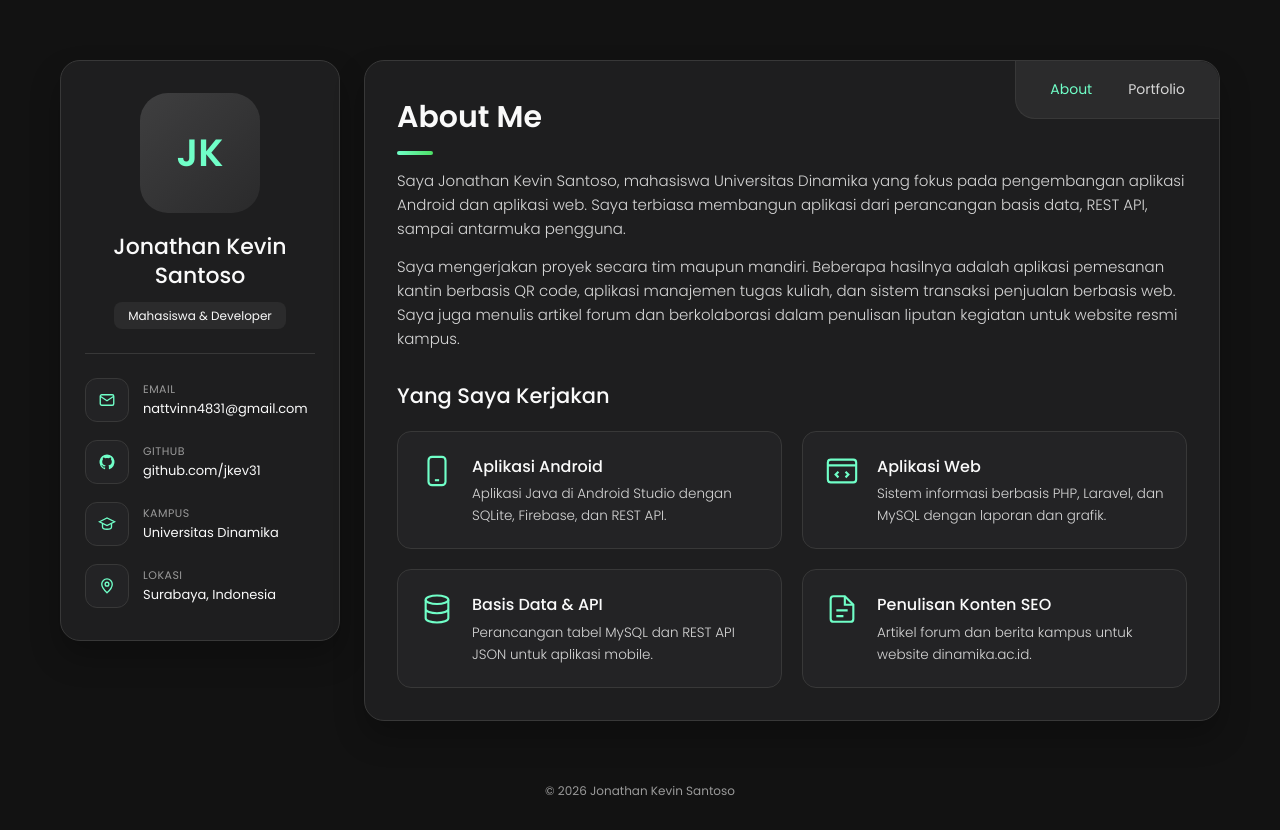
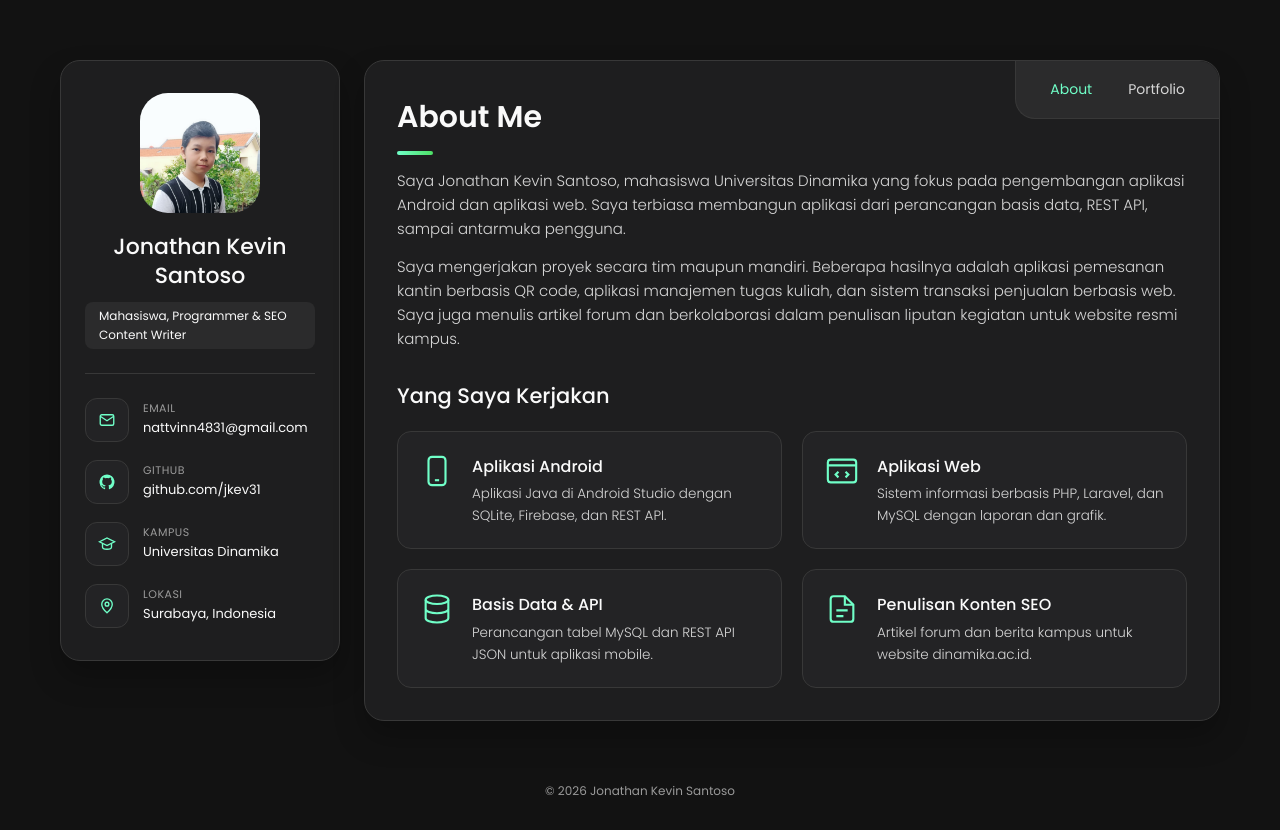
Before and after one commit to jkev31/jkev31.github.io, a plain HTML site: page index.html in a window 1280 px wide. Drawn offline with Linux system fonts and the light colour scheme.

Commit message:
Add files via upload

```diff
--- a/index.html
+++ b/index.html
@@ -390,11 +390,11 @@
     <aside class="sidebar">
       <div class="avatar">
         <!-- Ganti "JK" dengan foto: <img src="assets/foto.jpg" alt="Jonathan Kevin Santoso"> -->
-        JK
+        <img src="assets/profile.jpg" alt="Jonathan Kevin Santoso">
       </div>
 
       <h1 class="name">Jonathan Kevin Santoso</h1>
-      <p class="title">Mahasiswa &amp; Developer</p>
+      <p class="title">Mahasiswa, Programmer &amp; SEO Content Writer</p>
 
       <div class="separator"></div>
 
```
Also changed, not shown: assets/profile.jpg (added).
